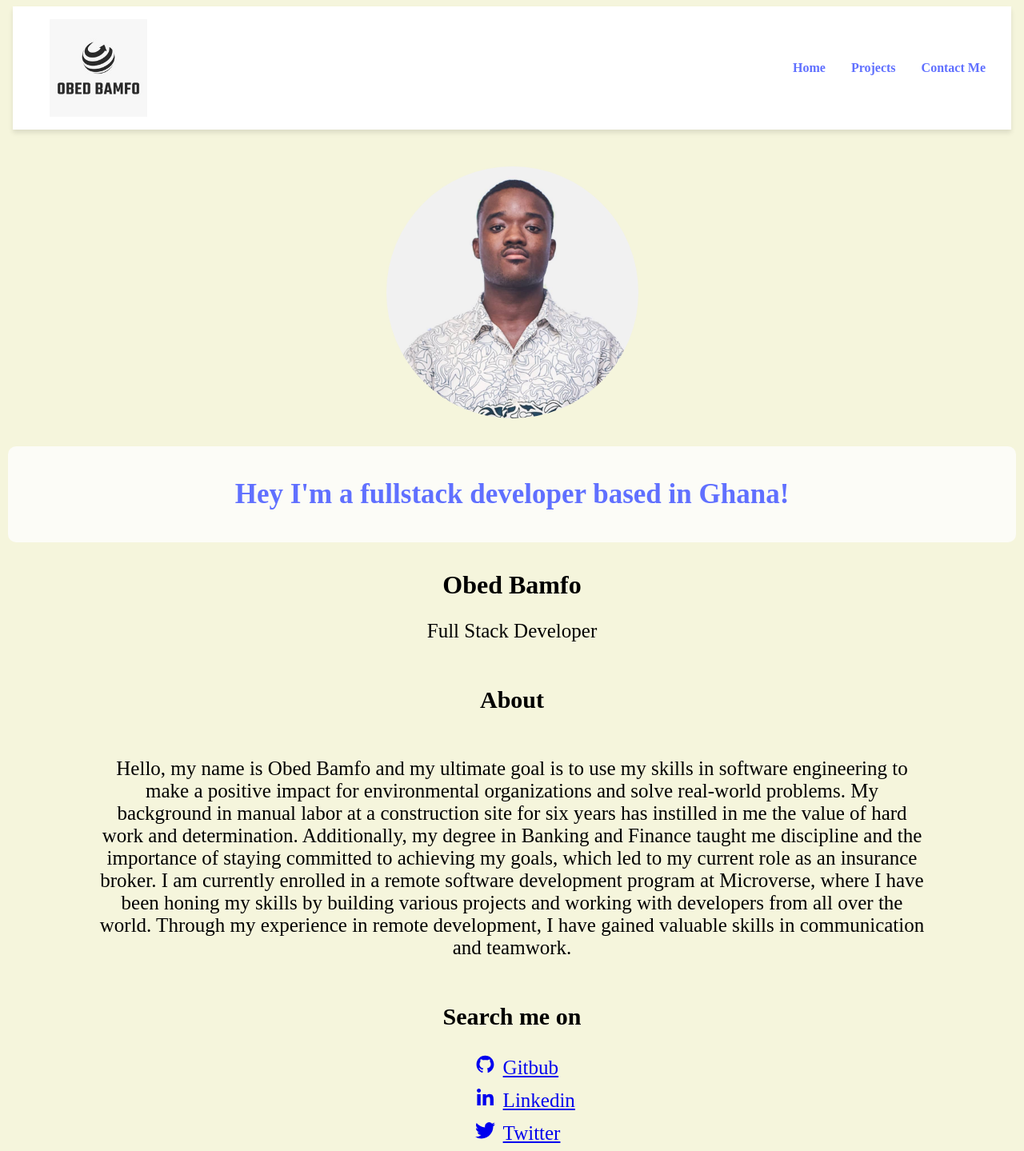
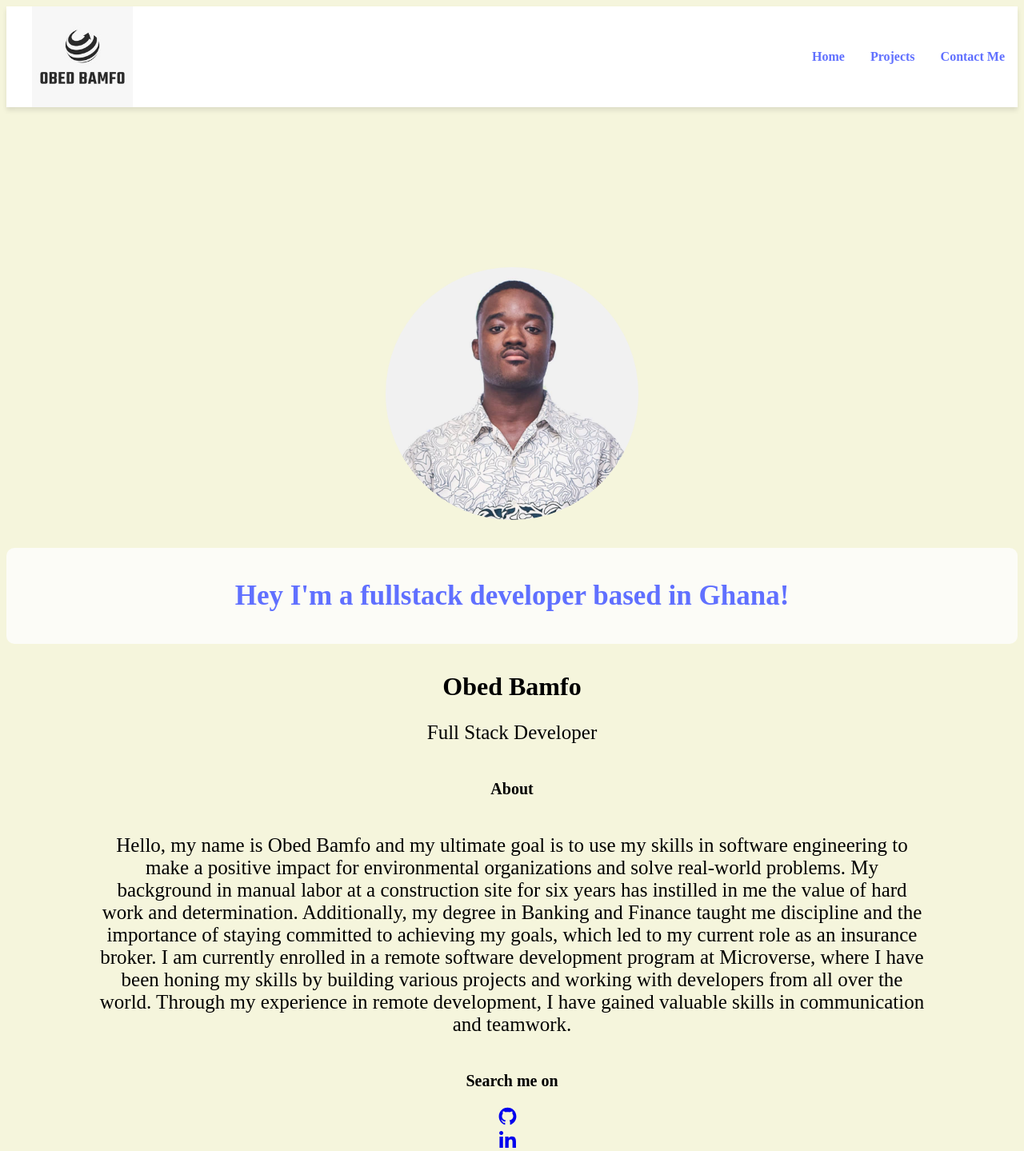
Before and after one commit to obed300/personal, a React (Create React App) app: page / in a window 1280 px wide. Shown: the top 1439 px of the page at 80% size. Built offline with nearby package versions, Linux system fonts and the light colour scheme.

Commit message:
Make changes

```diff
--- a/public/index.html
+++ b/public/index.html
@@ -4,6 +4,8 @@
     <meta charset="utf-8" />
     <link rel="icon" href="%PUBLIC_URL%/favicon.ico" />
     <meta name="viewport" content="width=device-width, initial-scale=1" />
+    <meta name="viewport" content="width=device-width, initial-scale=1.0">
+
     <meta name="theme-color" content="#000000" />
     <meta
       name="description"
--- a/src/components/Home.js
+++ b/src/components/Home.js
@@ -33,29 +33,25 @@
       </p>
       <div>
         <h3 className={styles.subTitle}>Search me on</h3>
-        <ul>
+        <ul className={styles.Socialmedia}>
           <li className={styles.media}>
             <a href="https://github.com/obed300">
               <AiFillGithub className={styles.social} />
-              Gitbub
             </a>
           </li>
           <li className={styles.media}>
             <a href="https://www.linkedin.com/in/obedbamfo/">
               <GrLinkedinOption className={styles.social} />
-              Linkedin
             </a>
           </li>
           <li className={styles.media}>
             <a href="https://twitter.com/bamfo_obed">
               <BsTwitter className={styles.social} />
-              Twitter
             </a>
           </li>
           <li className={styles.media}>
             <a href="https://web.facebook.com/obed.bamfo.5">
               <GrFacebook className={styles.social} />
-              Facebook
             </a>
           </li>
         </ul>
--- a/src/styles/Budget.module.css
+++ b/src/styles/Budget.module.css
@@ -1,5 +1,5 @@
 .detailsContainer {
-  width: 375px;
+  width: 100%;
 }
 
 .detailsWrapper {
@@ -18,7 +18,7 @@
   margin-top: 5rem;
   display: flex;
   justify-content: center;
-  font-size: 40px;
+  font-size: 30px;
   text-decoration: none;
 }
 
@@ -27,7 +27,7 @@
 }
 
 .react {
-  font-size: 50px;
+  font-size: 40px;
   margin-left: 10px;
 }
 
--- a/src/styles/ContactForn.module.css
+++ b/src/styles/ContactForn.module.css
@@ -1,5 +1,5 @@
 .formContainer {
-  min-width: 360px;
+  width: 100%;
   background-color: rgba(96, 112, 255, 1);
   height: 840px;
   margin-top: 150px;
--- a/src/styles/Footer.module.css
+++ b/src/styles/Footer.module.css
@@ -2,7 +2,7 @@
   display: flex;
   justify-content: center;
   text-align: center;
-  width: 375px;
+  width: 100%;
   height: 5rem;
   background-color: rgba(96, 112, 255, 1);
   margin-top: 20px;
--- a/src/styles/Home.module.css
+++ b/src/styles/Home.module.css
@@ -1,7 +1,7 @@
 
 .homeWrapper {
   margin-top: 100px;
-  width: 375px;
+  width: 100%;
 }
 
 .wrap {
@@ -36,32 +36,37 @@
   justify-content: center;
   align-items: center;
   background-color: lightskyblue;
-  width: 120px;
+  width: 70%;
   height: 40px;
   border-radius: 7px;
   font-weight: bolder;
 }
 
+.Socialmedia{
+  display: flex;
+  flex-direction: column;
+  align-content: center;
+  width: 100%;
+}
+
 .media {
   list-style: none;
-  margin-top: 10px;
-  font-size: 25px;
 }
 
 .text {
   text-align: center;
-  font-size: 28px;
+  font-size: 20px;
   margin-left: 2rem;
   margin-right: 2rem;
 }
 
 .social {
-  margin-right: 10px;
   font-size: 25px;
 }
 
 .subTitle {
-  font-size: 30px;
+  text-align: center;
+  font-size: 20px;
 }
 
 .button:hover {
@@ -70,10 +75,10 @@
 }
 
 @media only screen and (min-width: 375px) {
-  body {
+  /* body {
     margin-left: 10px;
     margin-right: 10px;
-  }
+  } */
 
   .homeWrapper {
     width: 100%;
--- a/src/styles/Math.module.css
+++ b/src/styles/Math.module.css
@@ -1,12 +1,10 @@
 .detailsContainer {
-  width: 375px;
+  width: 100%;
 }
 
 .detailsWrapper {
   margin-top: 50%;
   width: 100%;
-  object-fit: cover;
-  object-position: bottom;
 }
 
 .detailsWrapp {
@@ -18,7 +16,7 @@
   margin-top: 5rem;
   display: flex;
   justify-content: center;
-  font-size: 40px;
+  font-size: 30px;
   text-decoration: none;
 }
 
--- a/src/styles/Navbar.module.css
+++ b/src/styles/Navbar.module.css
@@ -1,18 +1,17 @@
 .navContainer {
   display: flex;
   justify-content: center;
-  width: 375px;
+  width: 100%;
+  background-color: aqua;
 }
 
 .navbar {
-  position: fixed;
   display: flex;
   align-items: center;
   justify-content: space-between;
-  padding: 1rem;
+  width: 100%;
   background-color: #fff;
   box-shadow: 0 4px 6px rgba(0, 0, 0, 0.1);
-  width: 375px;
 }
 
 .logo {
@@ -84,7 +83,7 @@
   border: none;
 }
 
-@media only screen and (min-width: 375px) {
+@media only screen and (min-device-width: 600px) {
   .navContainer {
     width: 100%;
   }
@@ -94,8 +93,7 @@
   }
 
   .navbar {
-    width: 95%;
-    position: fixed;
+    width: 100%;
   }
 
   .hamMenu {
--- a/src/styles/Oop.module.css
+++ b/src/styles/Oop.module.css
@@ -1,5 +1,5 @@
 .detailsContainer {
-  width: 375px;
+  width: 100%;
 }
 
 .detailsWrapper {
@@ -29,9 +29,6 @@
   font-size: 30px;
 }
 
-.demo {
-  margin-left: 10px;
-}
 
 .react {
   font-size: 50px;
--- a/src/styles/Stock.module.css
+++ b/src/styles/Stock.module.css
@@ -1,5 +1,5 @@
 .detailsContainer {
-  width: 375px;
+  width: 100%;
 }
 
 .detailsWrapper {
--- a/src/styles/projects.module.css
+++ b/src/styles/projects.module.css
@@ -1,5 +1,5 @@
 .projectContainer {
-  width: 375px;
+  width: 100%;
   margin-top: 7rem;
 }
 
```
